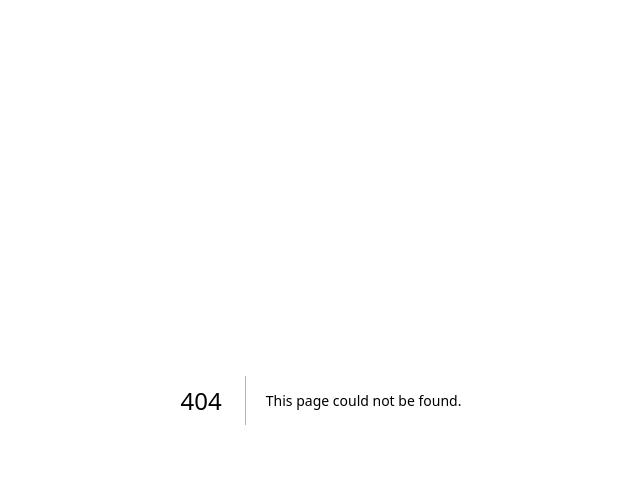
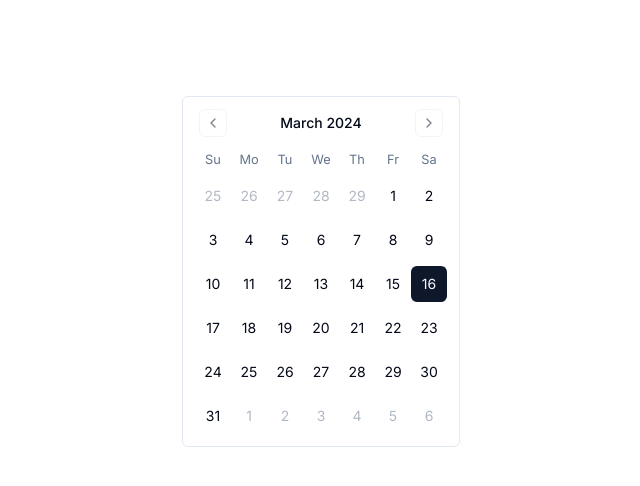
Before and after one commit to leonardochen/nextjs, a Next.js app: page /calendar in a window 1280 px wide. Before the commit this address had no page. Shown: the top 486 px of the page, without its empty margins (319-959 px from the left). Built offline with nearby package versions, Linux system fonts and the light colour scheme.

Commit message:
Add calendar

```diff
--- /dev/null
+++ b/app/calendar/page.tsx
@@ -0,0 +1,19 @@
+"use client"
+
+import { Calendar } from "@/components/ui/calendar"
+import React, { useState } from 'react';
+
+export default function Home() {
+    const [date, setDate] = useState<Date | undefined>(new Date())
+
+    return (
+    <main className="flex min-h-screen flex-col items-center justify-between p-24">
+        <Calendar
+            mode="single"
+            selected={date}
+            onSelect={setDate}
+            className="rounded-md border"
+        />
+    </main>
+  );
+}
--- /dev/null
+++ b/components/ui/calendar.tsx
@@ -0,0 +1,66 @@
+"use client"
+
+import * as React from "react"
+import { ChevronLeft, ChevronRight } from "lucide-react"
+import { DayPicker } from "react-day-picker"
+
+import { cn } from "@/lib/utils"
+import { buttonVariants } from "@/components/ui/button"
+
+export type CalendarProps = React.ComponentProps<typeof DayPicker>
+
+function Calendar({
+  className,
+  classNames,
+  showOutsideDays = true,
+  ...props
+}: CalendarProps) {
+  return (
+    <DayPicker
+      showOutsideDays={showOutsideDays}
+      className={cn("p-3", className)}
+      classNames={{
+        months: "flex flex-col sm:flex-row space-y-4 sm:space-x-4 sm:space-y-0",
+        month: "space-y-4",
+        caption: "flex justify-center pt-1 relative items-center",
+        caption_label: "text-sm font-medium",
+        nav: "space-x-1 flex items-center",
+        nav_button: cn(
+          buttonVariants({ variant: "outline" }),
+          "h-7 w-7 bg-transparent p-0 opacity-50 hover:opacity-100"
+        ),
+        nav_button_previous: "absolute left-1",
+        nav_button_next: "absolute right-1",
+        table: "w-full border-collapse space-y-1",
+        head_row: "flex",
+        head_cell:
+          "text-muted-foreground rounded-md w-9 font-normal text-[0.8rem]",
+        row: "flex w-full mt-2",
+        cell: "h-9 w-9 text-center text-sm p-0 relative [&:has([aria-selected].day-range-end)]:rounded-r-md [&:has([aria-selected].day-outside)]:bg-accent/50 [&:has([aria-selected])]:bg-accent first:[&:has([aria-selected])]:rounded-l-md last:[&:has([aria-selected])]:rounded-r-md focus-within:relative focus-within:z-20",
+        day: cn(
+          buttonVariants({ variant: "ghost" }),
+          "h-9 w-9 p-0 font-normal aria-selected:opacity-100"
+        ),
+        day_range_end: "day-range-end",
+        day_selected:
+          "bg-primary text-primary-foreground hover:bg-primary hover:text-primary-foreground focus:bg-primary focus:text-primary-foreground",
+        day_today: "bg-accent text-accent-foreground",
+        day_outside:
+          "day-outside text-muted-foreground opacity-50 aria-selected:bg-accent/50 aria-selected:text-muted-foreground aria-selected:opacity-30",
+        day_disabled: "text-muted-foreground opacity-50",
+        day_range_middle:
+          "aria-selected:bg-accent aria-selected:text-accent-foreground",
+        day_hidden: "invisible",
+        ...classNames,
+      }}
+      components={{
+        IconLeft: ({ ...props }) => <ChevronLeft className="h-4 w-4" />,
+        IconRight: ({ ...props }) => <ChevronRight className="h-4 w-4" />,
+      }}
+      {...props}
+    />
+  )
+}
+Calendar.displayName = "Calendar"
+
+export { Calendar }
```
